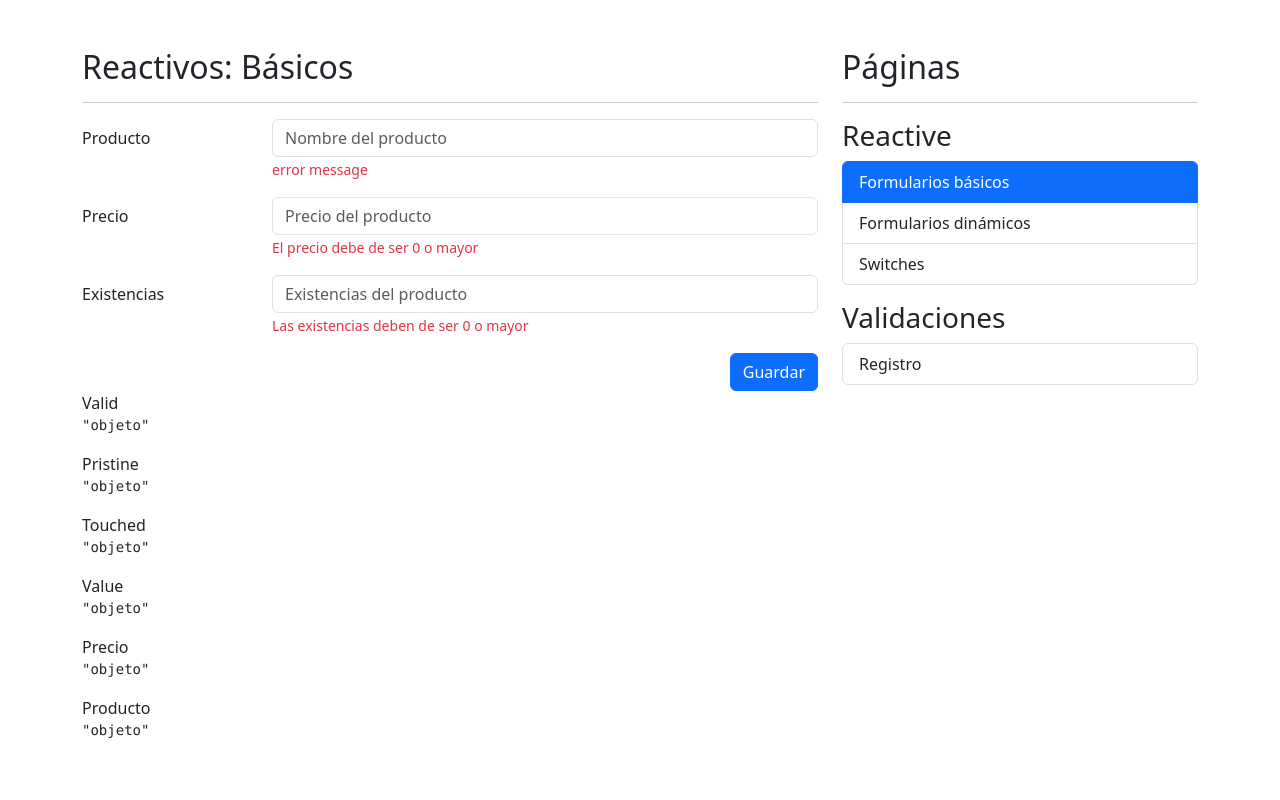
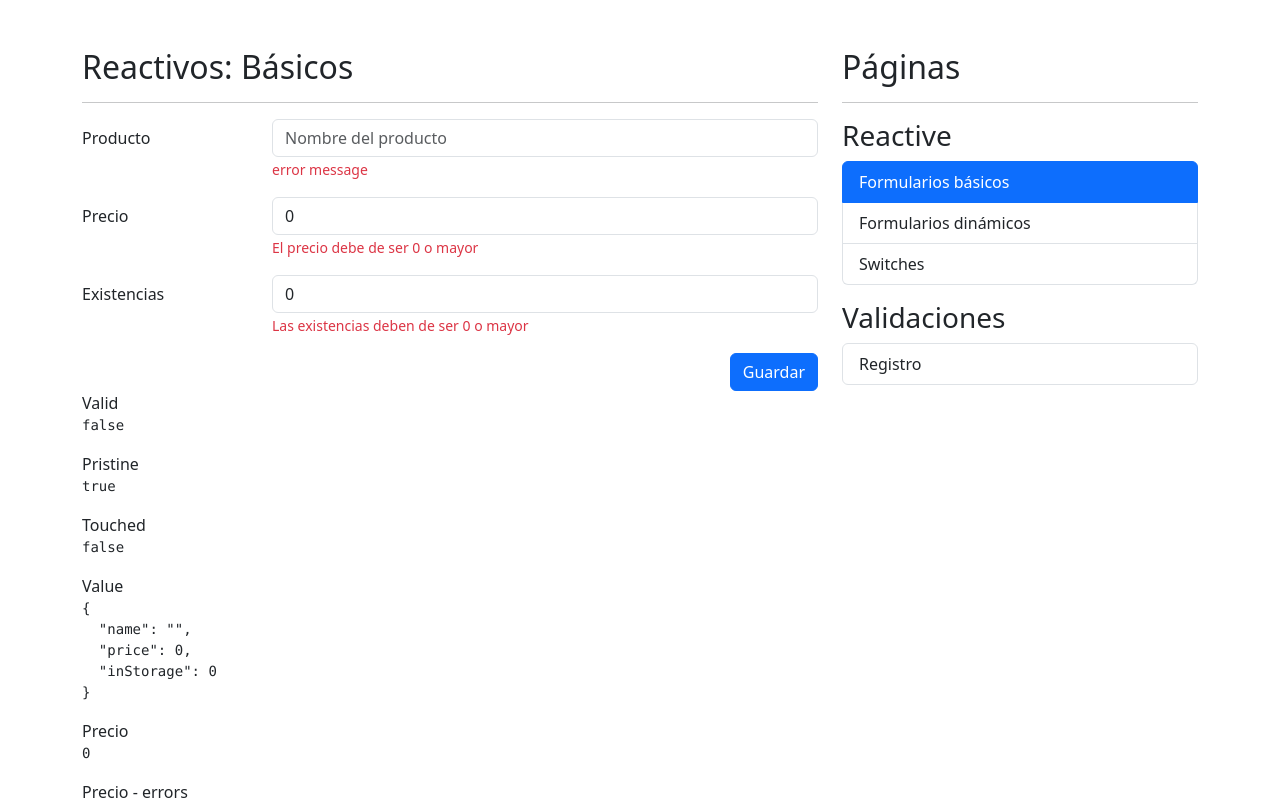
Before and after one commit to alejandrobecerraptor/angular-forms-reactivos-app, an Angular app: page /reactive/basic in a window 1280 px wide. Shown: the top 800 px of the page. Built offline with nearby package versions, Linux system fonts and the light colour scheme.

Commit message:
form validator - validador incluido en angular

```diff
--- a/src/app/reactive/pages/basic-page/basic-page.component.html
+++ b/src/app/reactive/pages/basic-page/basic-page.component.html
@@ -1,19 +1,19 @@
 <h2>Reactivos: Básicos</h2>
-<hr>
+<hr />
 
 <div class="row">
   <div class="col">
-
-        <form autocomplete="off">
-
+    <form [formGroup]="myForm" (ngSubmit)="onSave()" autocomplete="off">
       <!-- Campo de producto -->
       <div class="mb-3 row">
         <label class="col-sm-3 col-form-label">Producto</label>
         <div class="col-sm-9">
-
-                    <input type="text"
+          <input
+            type="text"
             class="form-control"
-                           placeholder="Nombre del producto">
+            placeholder="Nombre del producto"
+            formControlName="name"
+          />
 
           <span class="form-text text-danger">
             <!-- Debe de ser de 3 letras -->
@@ -26,9 +26,12 @@
       <div class="mb-3 row">
         <label class="col-sm-3 col-form-label">Precio</label>
         <div class="col-sm-9">
-                    <input type="number"
+          <input
+            type="number"
             class="form-control"
-                           placeholder="Precio del producto">
+            placeholder="Precio del producto"
+            formControlName="price"
+          />
           <span class="form-text text-danger">
             El precio debe de ser 0 o mayor
           </span>
@@ -39,9 +42,12 @@
       <div class="mb-3 row">
         <label class="col-sm-3 col-form-label">Existencias</label>
         <div class="col-sm-9">
-                    <input type="number"
+          <input
+            type="number"
             class="form-control"
-                           placeholder="Existencias del producto">
+            placeholder="Existencias del producto"
+            formControlName="inStorage"
+          />
 
           <span class="form-text text-danger">
             Las existencias deben de ser 0 o mayor
@@ -49,45 +55,41 @@
         </div>
       </div>
 
-
       <div class="row">
         <div class="col">
-                    <button type="submit"
-                            class="btn btn-primary float-end">
+          <button type="submit" class="btn btn-primary float-end">
             Guardar
           </button>
         </div>
       </div>
-
-
-
     </form>
-
   </div>
 </div>
 
-
-
-
 <div class="row">
   <div class="col">
-
     <span>Valid</span>
-        <pre>{{ 'objeto' | json }}</pre>
+    <pre>{{ myForm.valid | json }}</pre>
 
     <span>Pristine</span>
-        <pre>{{ 'objeto' | json }}</pre>
+    <pre>{{ myForm.pristine| json }}</pre>
 
     <span>Touched</span>
-        <pre>{{ 'objeto' | json }}</pre>
+    <pre>{{ myForm.touched| json }}</pre>
 
     <span>Value</span>
-        <pre>{{ 'objeto' | json }}</pre>
+    <pre>{{ myForm.value| json }}</pre>
 
     <span>Precio</span>
-        <pre>{{ 'objeto' | json }}</pre>
+    <pre>{{ myForm.controls['price'].value | json }}</pre>
+
+    <span>Precio - errors</span>
+    <pre>{{ myForm.controls['price'].errors | json }}</pre>
 
     <span>Producto</span>
-        <pre>{{ 'objeto' | json }}</pre>
+    <pre>{{ myForm.controls['name'].value | json }}</pre>
+
+    <span>Producto - errors</span>
+    <pre>{{ myForm.controls['name'].errors | json }}</pre>
   </div>
 </div>
--- a/src/app/reactive/pages/basic-page/basic-page.component.ts
+++ b/src/app/reactive/pages/basic-page/basic-page.component.ts
@@ -1,9 +1,34 @@
 import { Component } from '@angular/core';
+import { FormBuilder, FormControl, FormGroup, Validators } from '@angular/forms';
 
 @Component({
   templateUrl: './basic-page.component.html',
-  styles: ``
+  styles: ``,
 })
 export class BasicPageComponent {
 
+
+  // myForm: FormGroup = new FormGroup({
+  //   name: new FormControl(''),
+  //   price: new FormControl(0),
+  //   inStorage: new FormControl(0),
+  // });
+
+
+  myForm: FormGroup = this.fb.group({
+    name: ['', [Validators.required, Validators.minLength(3)]],
+    price: [0 , [Validators.required, Validators.min(0)]],
+    inStorage: [0 , [Validators.required, Validators.min(0)]],
+  });
+
+  constructor(private fb: FormBuilder) {}
+
+  onSave(): void {
+
+    if (this.myForm.valid) {
+      console.log(this.myForm.value);
+    }
+
+  }
+
 }
--- a/src/app/reactive/reactive.module.ts
+++ b/src/app/reactive/reactive.module.ts
@@ -5,6 +5,7 @@ import { ReactiveRoutingModule } from './reactive-routing.module';
 import { BasicPageComponent } from './pages/basic-page/basic-page.component';
 import { DynamicPageComponent } from './pages/dynamic-page/dynamic-page.component';
 import { SwitchesPageComponent } from './pages/switches-page/switches-page.component';
+import { ReactiveFormsModule } from '@angular/forms';
 
 
 @NgModule({
@@ -15,7 +16,8 @@ import { SwitchesPageComponent } from './pages/switches-page/switches-page.compo
   ],
   imports: [
     CommonModule,
-    ReactiveRoutingModule
+    ReactiveRoutingModule,
+    ReactiveFormsModule
   ]
 })
 export class ReactiveModule { }
--- a/tsconfig.json
+++ b/tsconfig.json
@@ -19,6 +19,7 @@
     "importHelpers": true,
     "target": "ES2022",
     "module": "ES2022",
+    "useDefineForClassFields" : false,
     "lib": [
       "ES2022",
       "dom"
```
Lines whose indentation alone changed are shown as unchanged.
